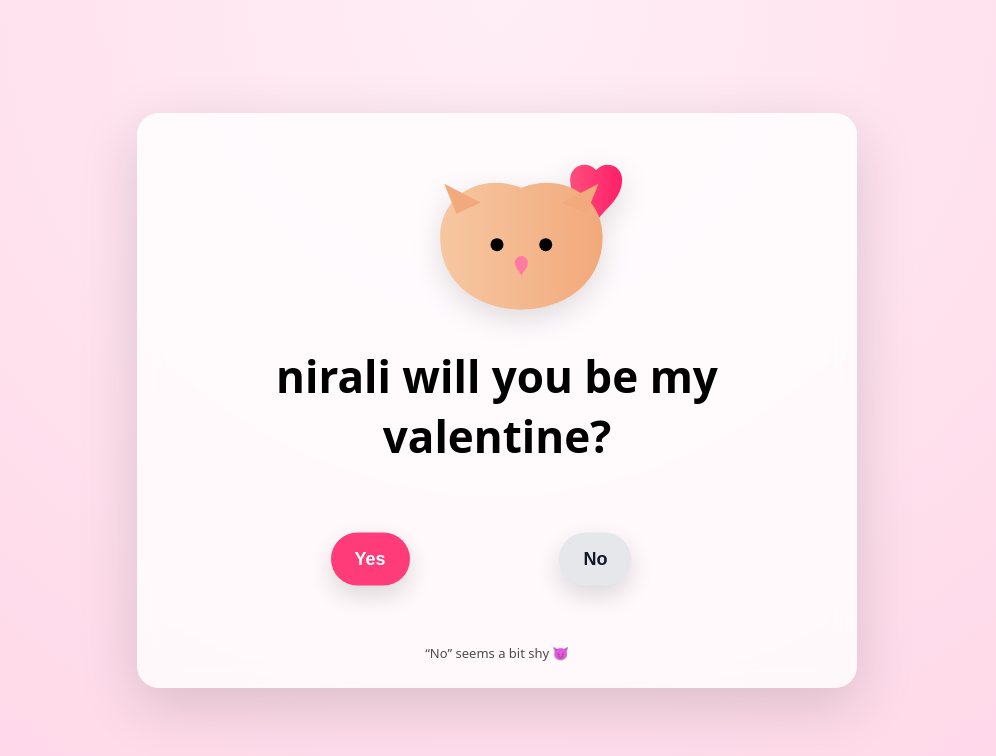
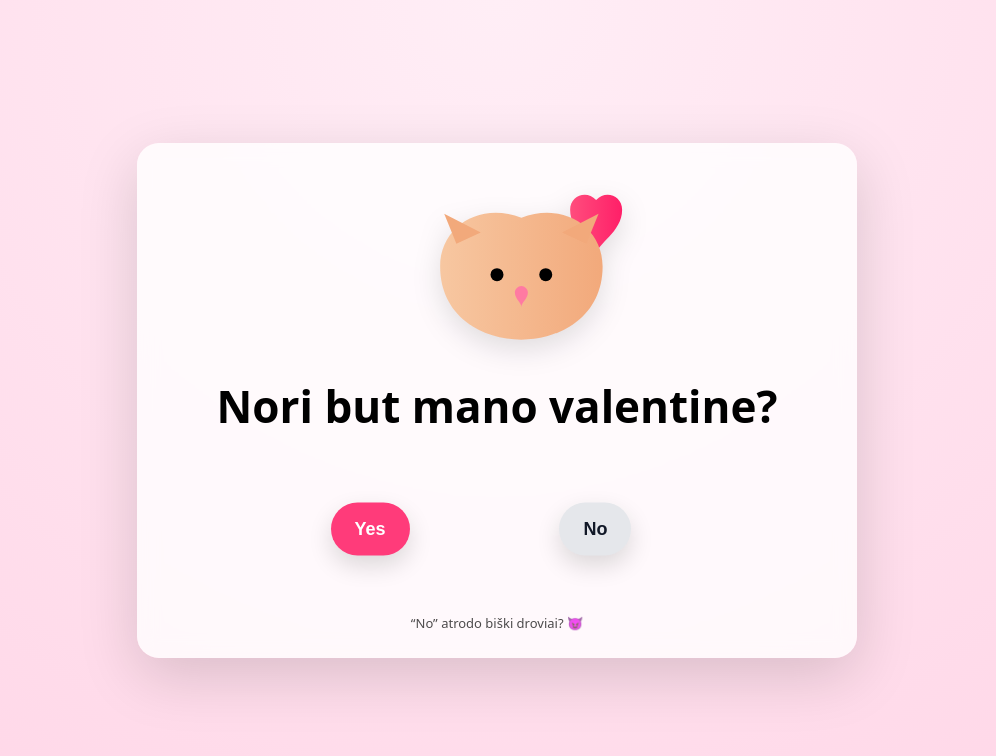
Before and after one commit to Nandel1s/test2, a plain HTML site: page index.html in a window 1280 px wide. Shown: the whole page, without its empty margins (143-1139 px from the left). Drawn offline with nearby package versions, Linux system fonts and the light colour scheme.

Commit message:
\Scam index.html

```diff
--- a/index.html
+++ b/index.html
@@ -171,7 +171,7 @@
             fill="#ff7aa2"/>
     </svg>
 
-    <h1>nirali will you be my valentine?</h1>
+    <h1>Nori but mano valentine?</h1>
 
     <section class="button-zone" id="zone">
       <button id="yesBtn">Yes</button>
@@ -179,7 +179,7 @@
     </section>
 
     <!-- HINT -->
-    <div class="hint" id="hint">“No” seems a bit shy 😈</div>
+    <div class="hint" id="hint">“No” atrodo biški droviai? 😈</div>
 
     <section class="result" id="result">
       <h2>YAY! 🎉</h2>
```
